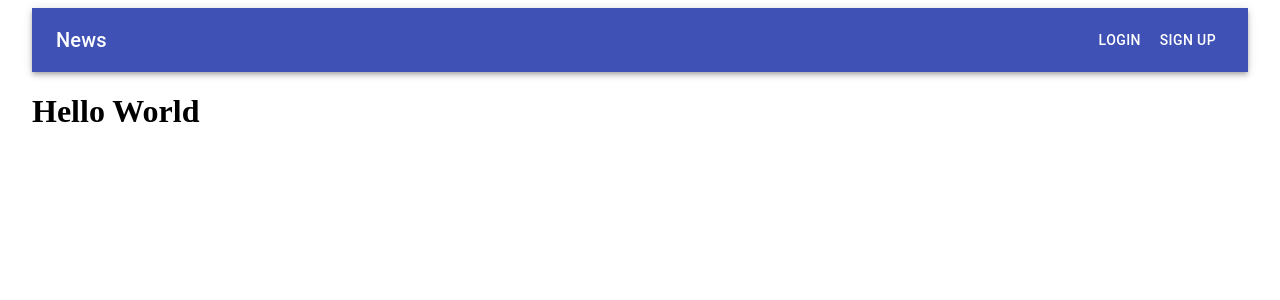
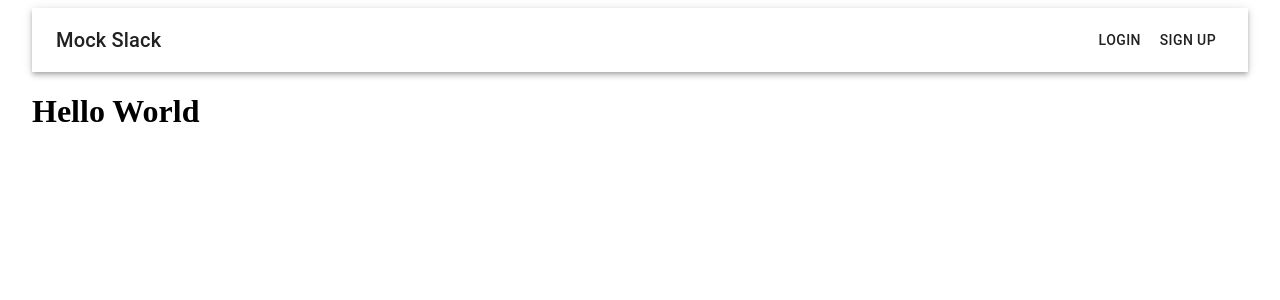
Before and after one commit to Tien96ng/mock-slack, a React (Create React App) app: page / in a window 1280 px wide. Shown: the top 300 px of the page. Built offline with nearby package versions, Linux system fonts and the light colour scheme.

Commit message:
Create Signup.js

```diff
--- a/src/components/Nav.js
+++ b/src/components/Nav.js
@@ -8,10 +8,10 @@ import Box from '@material-ui/core/Box';
 
 export default function Nav() {
   return (
-    <AppBar position="static">
+    <AppBar color="outlined" position="static">
       <Toolbar>
         <Box display='flex' flexGrow={1}>
-          <Typography variant="h6" > News </Typography>
+          <Typography variant="h6" > Mock Slack </Typography>
         </Box>
         <Button color="inherit" className="move-left">Login</Button>
         <Button color="inherit" className="move-left">Sign up</Button>
```
Also changed, not shown: src/components/Signup.js (added, +15 -0 lines).
